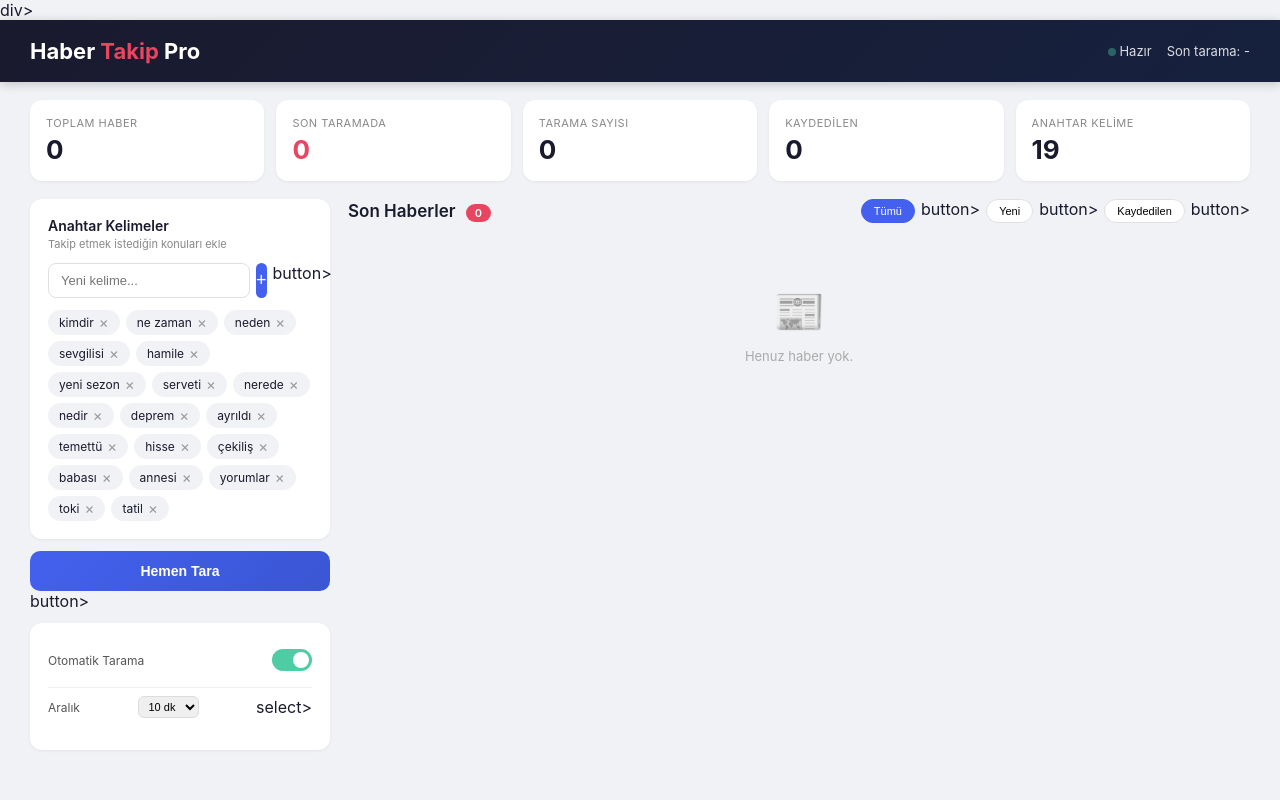
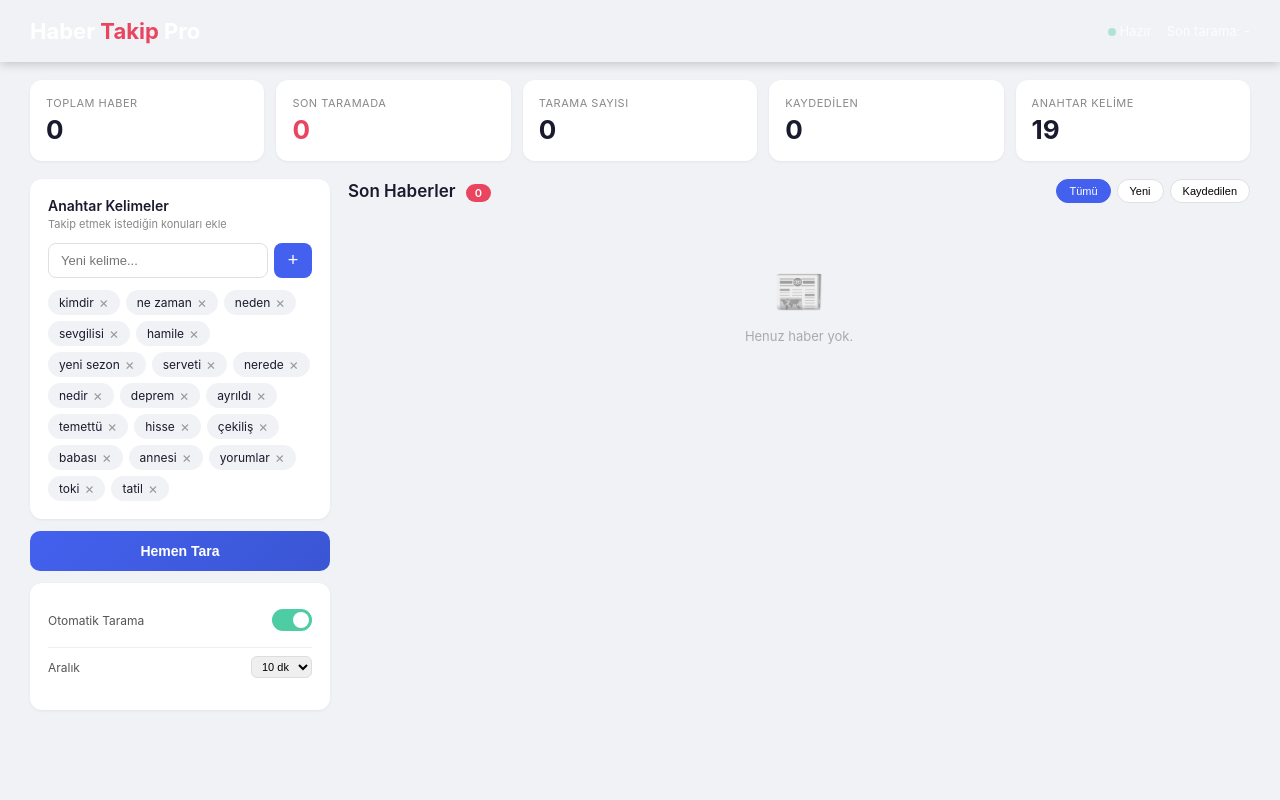
Before and after one commit to serhatramay/haber-takip-pro, a Flask app: page / in a window 1280 px wide. Run offline with Flask 3, Linux system fonts and the light colour scheme; data that the repository does not hold is empty.

Commit message:
Update index.html

```diff
--- a/templates/index.html
+++ b/templates/index.html
@@ -7,7 +7,7 @@
         <style>
                     *{margin:0;padding:0;box-sizing:border-box}
                     body{font-family:-apple-system,BlinkMacSystemFont,'Segoe UI',Roboto,sans-serif;background:#f0f2f5;color:#1a1a2e;min-height:100vh}
-                    .header{background:linear-gradient(135deg,#1a1a2e,#16213e);color:#fff;padding:18px 30px;display:flex;justify-content:space-between;align-items:center;position:sticky;top:0;z-index:100;box-shadow:0 2px 10px rgba(0,0,0,.2)}
+                    .header{background:linear-gradient(135de,#1a1a2e,#16213e);color:#fff;padding:18px 30px;display:flex;justify-content:space-between;align-items:center;position:sticky;top:0;z-index:100;box-shadow:0 2px 10px rgba(0,0,0,.2)}
                     .header h1{font-size:22px;font-weight:700}.header h1 span{color:#e94560}
                     .hdr-right{display:flex;align-items:center;gap:15px;font-size:13px;opacity:.85}
                     .dot{width:8px;height:8px;border-radius:50%;background:#4ecca3;display:inline-block;animation:pulse 2s infinite}
@@ -77,7 +77,7 @@
                 </style>
     </head>
     <body>
-        <div class="lbar" id="lbar"></div>div>
+        <div class="lbar" id="lbar"></div>
         <div class="header">
                 <div><h1>Haber <span>Takip</span> Pro</h1></div>
             <div class="hdr-right">
@@ -99,24 +99,24 @@
                             <div class="sub">Takip etmek istediğin konuları ekle</div>
                             <div class="kw-inp">
                                             <input type="text" id="kwInp" placeholder="Yeni kelime...">
-                                            <button id="kwAddBtn">+</button>button>
+                                            <button id="kwAddBtn">+</button>
                             </div>
                             <div class="kw-list" id="kwList"></div>
                 </div>
-                <button class="scan-btn" id="scanBtn">Hemen Tara</button>button>
+                <button class="scan-btn" id="scanBtn">Hemen Tara</button>
                 <div class="pnl" style="margin-top:12px">
                             <div class="auto-row" style="border:0;margin:0">
                                             <label>Otomatik Tarama</label>
-                                            <label class="toggle"><input type="checkbox" id="autoTgl"><span class="sl"></span>span></label>
+                                            <label class="toggle"><input type="checkbox" id="autoTgl"><span class="sl"></span></label>
                             </div>
                             <div class="auto-row">
                                             <label>Aralık</label>
                                             <select class="intv" id="intv">
-                                                                <option value="5">5 dk</option>option>
-                                                                <option value="10" selected>10 dk</option>option>
-                                                                <option value="15">15 dk</option>option>
-                                                                <option value="30">30 dk</option>option>
-                                            </select>select>
+                                                                <option value="5">5 dk</option>
+                                                                <option value="10" selected>10 dk</option>
+                                                                <option value="15">15 dk</option>
+                                                                <option value="30">30 dk</option>
+                                            </select>
                             </div>
                             <div class="next-info" id="nextInfo"></div>
                 </div>
@@ -125,9 +125,9 @@
                 <div class="feed-hdr">
                             <h2>Son Haberler <span class="badge" id="nbadge">0</span></h2>
                             <div class="filters">
-                                            <button class="fbtn active" data-filter="all">Tümü</button>button>
-                                            <button class="fbtn" data-filter="new">Yeni</button>button>
-                                            <button class="fbtn" data-filter="saved">Kaydedilen</button>button>
+                                            <button class="fbtn active" data-filter="all">Tümü</button>
+                                            <button class="fbtn" data-filter="new">Yeni</button>
+                                            <button class="fbtn" data-filter="saved">Kaydedilen</button>
                             </div>
                 </div>
                 <div id="nlist">
```
